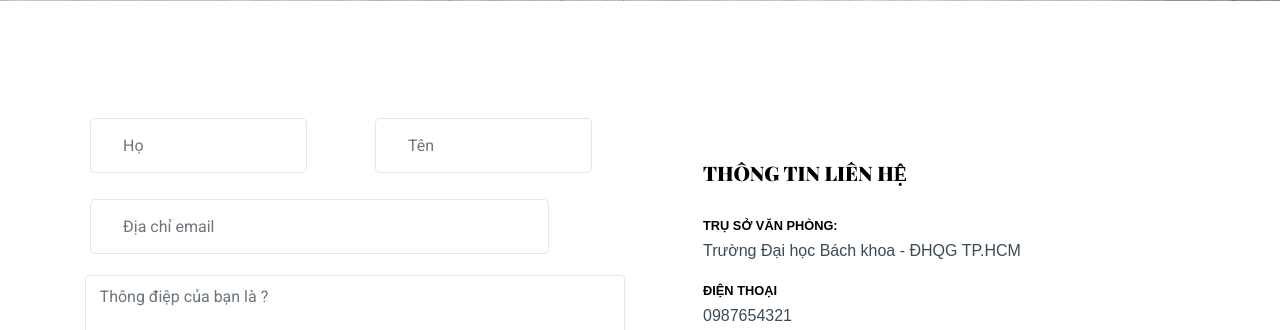
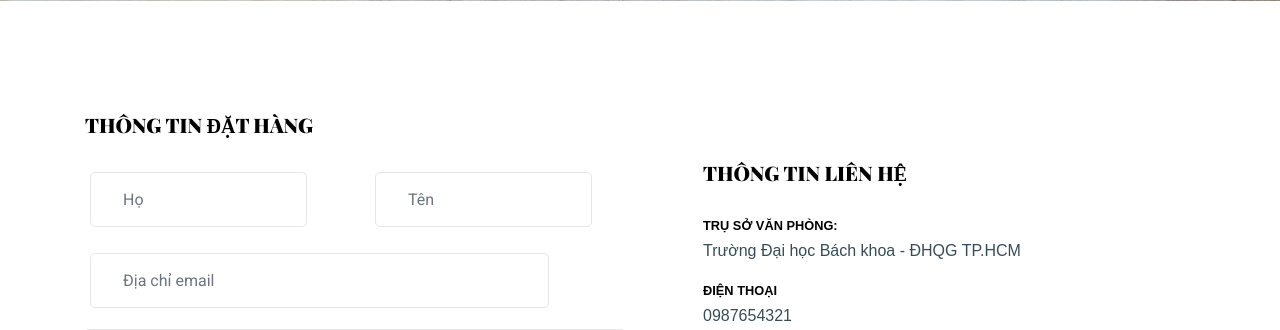
Before and after one commit to mith0703/Web, a PHP site: page /contact in a window 1280 px wide. Shown: the part 870-1200 px from the top of the page. Run offline with PHP 8.4, Linux system fonts and the light colour scheme; some web fonts are replaced.

Commit message:
Update contact.php
Liên hệ đặt hàng

```diff
--- a/view/contact.php
+++ b/view/contact.php
@@ -16,12 +16,7 @@
 
 
     <div class="owl-carousel-wrapper">
-
-
-
       <div class="box-92819 shadow-lg">
-
-
           <div>
             <h1 class=" mb-3 text-black">Liên hệ</h1>
             <p>Liên hệ ngay để cùng Diamond thiết kế giải pháp cho không gian của bạn</p>
@@ -38,6 +33,7 @@
 
         <div class="row">
           <div class="col-lg-6 mb-5" >
+            <h1 class="heading-39291">Thông tin đặt hàng</h1>
             <form action="#" method="post">
               <div class="form-group row">
                 <div class="col-md-6 mb-4 mb-lg-0">
```
